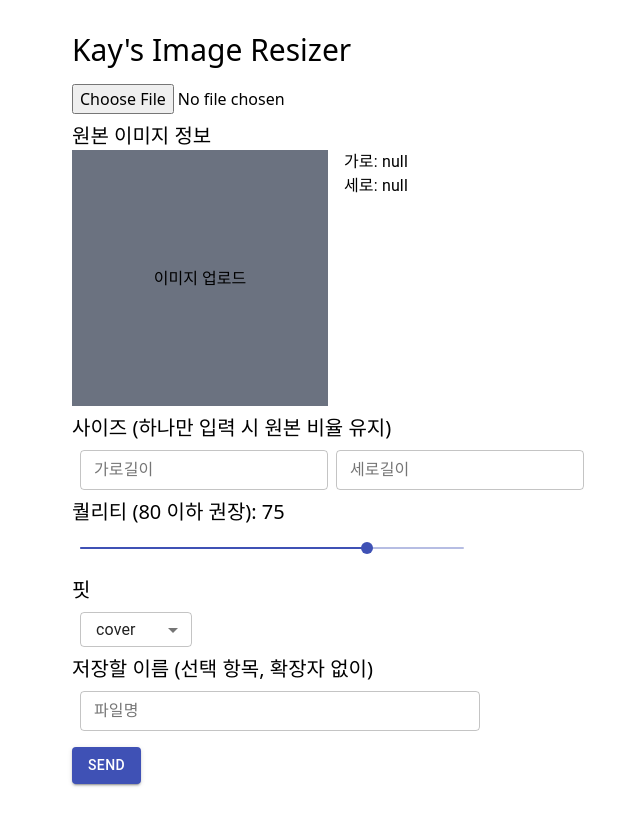
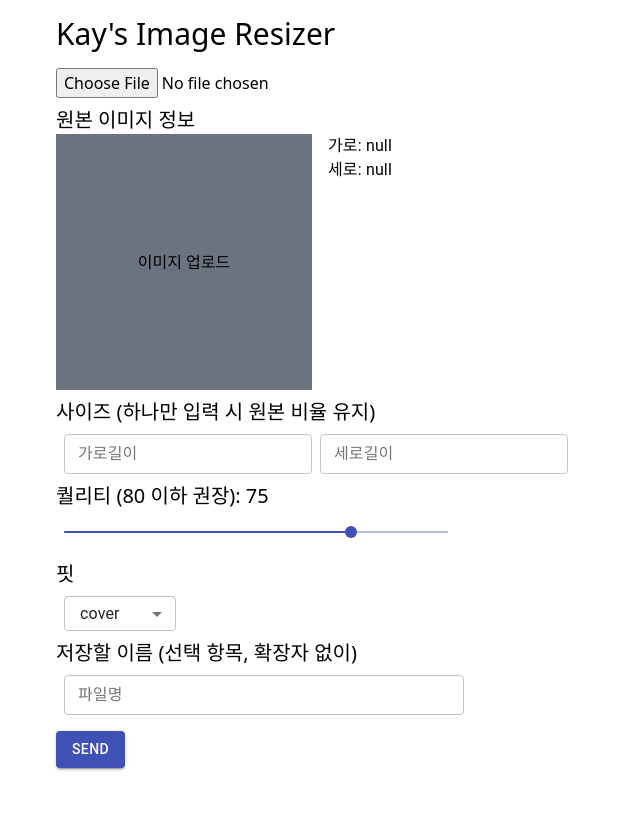
Before and after one commit to Jeonghyun-Kim/image-resizer, a Next.js app: page / in a window 1280 px wide. Shown: the top 826 px of the page, without its empty margins (0-640 px from the left). After the commit the page ends 800 px from the top, so only its background shows below. Built offline with nearby package versions, Linux system fonts and the light colour scheme.

Commit message:
minor style fix

```diff
--- a/pages/index.tsx
+++ b/pages/index.tsx
@@ -16,9 +16,10 @@ import uploadImage from '@lib/uploadImage';
 // importing libraries
 
 const Root = styled.div`
+  width: 100%;
   max-width: 1200px;
   margin: 0 auto;
-  padding: 2rem;
+  padding: 1rem;
 `;
 
 const MySelect = styled(Select)`
@@ -269,8 +270,8 @@ const Home: React.FC = () => {
 
   if (dragOverFlag)
     return (
-      <div className="flex w-screen h-screen justify-center items-center">
-        drop an image here
+      <div className="flex w-screen h-screen justify-center items-center text-4xl">
+        이미지를 끌어다 놓으세요
       </div>
     );
 
@@ -363,7 +364,7 @@ const Home: React.FC = () => {
         </div>
         <div className="my-2 space-x-2">
           <h2 className="text-xl mb-2">퀄리티 (80 이하 권장): {quality}</h2>
-          <div className="w-96">
+          <div className="w-96 max-w-full">
             <Slider
               max={100}
               min={1}
@@ -396,7 +397,9 @@ const Home: React.FC = () => {
           <h2 className="text-xl mb-2">저장할 이름 (선택 항목, 확장자 없이)</h2>
           <Input
             variant="outlined"
-            InputProps={{ style: { width: '25rem' } }}
+            style={{ width: '25rem', maxWidth: '100%' }}
+            // InputProps={{ style: { width: '25rem', maxWidth: '100%' } }}
+            fullWidth
             size="small"
             label="파일명"
             placeholder={
```
